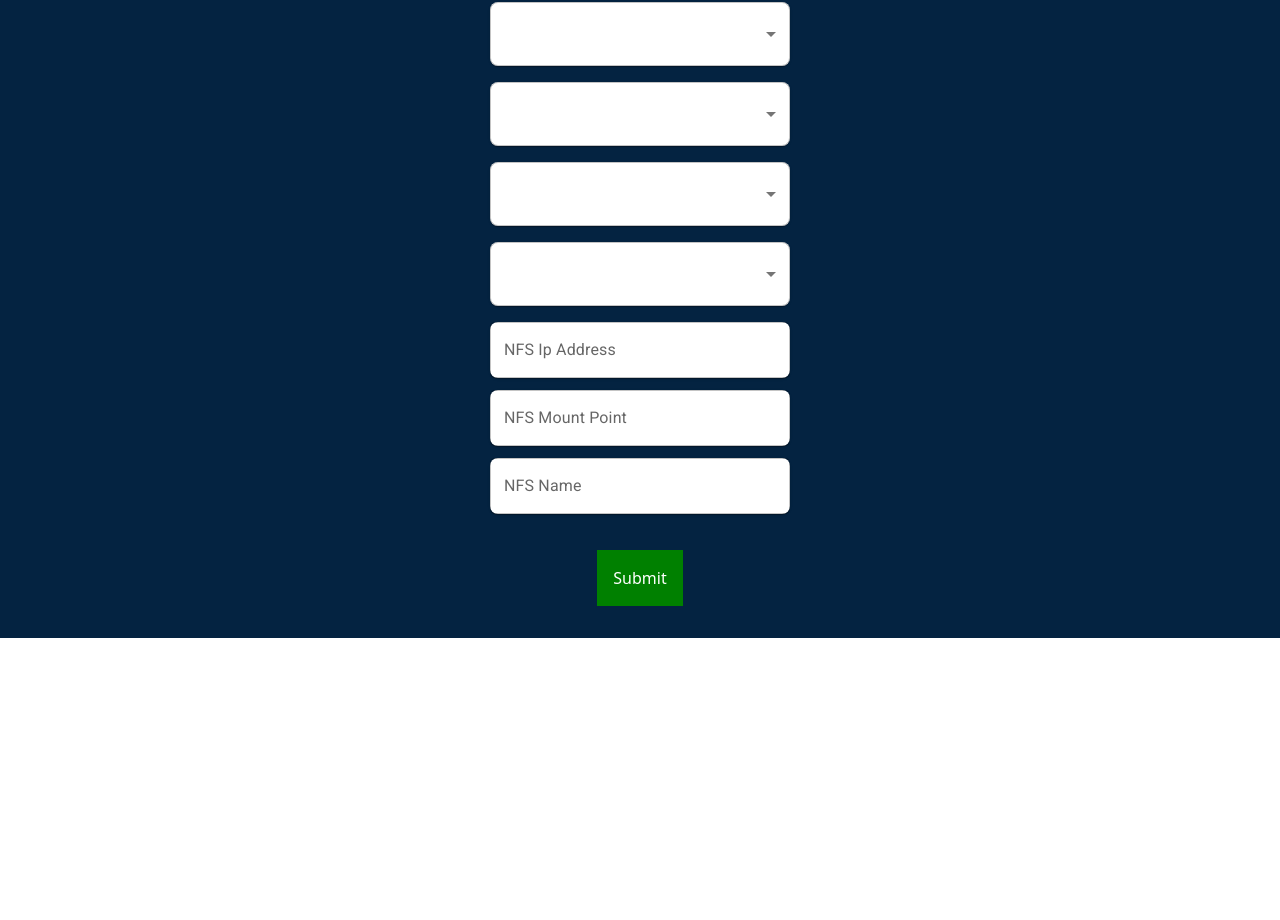
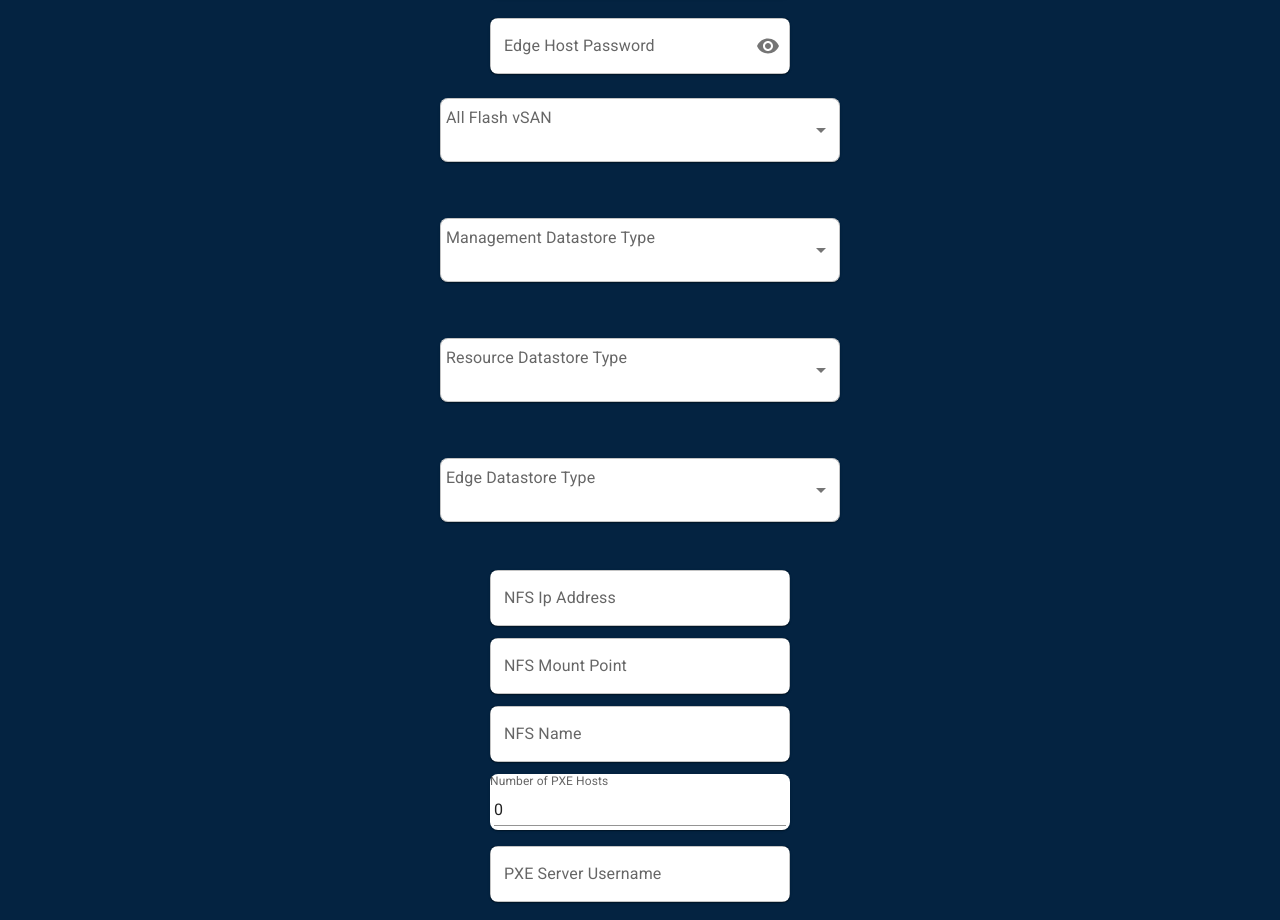
Before and after one commit to karthikmudunuru/raid, a React (Create React App) app: page /infra in a window 1280 px wide. Shown: the part 1030-1950 px from the top of the page. Before the commit the page ends 1668 px from the top, so only its background shows below. Built offline with nearby package versions, Linux system fonts and the light colour scheme.

Commit message:
Fixed schema

```diff
--- a/src/App.css
+++ b/src/App.css
@@ -6,6 +6,8 @@
   display: none;
   background-color: #2b669c;
 }
+
+
 
 .formBox {
   height: '100%';
--- a/src/components/MyDropdown.js
+++ b/src/components/MyDropdown.js
@@ -2,6 +2,8 @@ import React from 'react';
 import { useFormContext, Controller } from "react-hook-form";
 import Select from '@mui/material/Select';
 import MenuItem from '@mui/material/MenuItem';
+import InputLabel from '@mui/material/InputLabel';
+import FormControl from '@mui/material/FormControl';
 
 
 const MyDropdown = ({id, label,options}) =>{
@@ -20,7 +22,8 @@ return (
         name={id}
         control={control}
         render={({ field }) =>
-          <div>
+        <FormControl sx={{ m: 1, minWidth: 400 }}>
+              <InputLabel id={`${label}${id}`}>{label}</InputLabel>
               <Select
               {...field}
               label={label}
@@ -30,7 +33,7 @@ return (
                     bgcolor: 'white',
                     boxShadow: 1,
                     borderRadius: 2,
-                minWidth: 300,
+                    minWidth: 400,
                     margin: "8px",
                     padding:"4px"
                   }}
@@ -39,7 +42,7 @@ return (
               {menuItems}
             </Select>
             <br/>
-        </div>
+            </FormControl>
         }
       />
     </div>
--- a/src/components/MyFieldArray.js
+++ b/src/components/MyFieldArray.js
@@ -1,25 +1,16 @@
 import React, {useEffect} from 'react';
 import TextField from '@mui/material/TextField';
 import { useFormContext, Controller,useFieldArray} from "react-hook-form";
+import {ipv4format} from '../store/constants';
 
 
-const ipv4format = /^(25[0-5]|2[0-4][0-9]|[01]?[0-9][0-9]?)\.(25[0-5]|2[0-4][0-9]|[01]?[0-9][0-9]?)\.(25[0-5]|2[0-4][0-9]|[01]?[0-9][0-9]?)\.(25[0-5]|2[0-4][0-9]|[01]?[0-9][0-9]?)$/;
+//const ipv4format = /^(25[0-5]|2[0-4][0-9]|[01]?[0-9][0-9]?)\.(25[0-5]|2[0-4][0-9]|[01]?[0-9][0-9]?)\.(25[0-5]|2[0-4][0-9]|[01]?[0-9][0-9]?)\.(25[0-5]|2[0-4][0-9]|[01]?[0-9][0-9]?)$/;
 
-const MyFieldArray = ({label, count,array_name}) =>{
+const MyFieldArray = ({label, count,array_name}) => {
 
-  const { control,  formState :{errors}, watch} = useFormContext();
+  const { control,  formState :{errors}, watch, setValue} = useFormContext();
 
-  const { fields, append, update,replace} = useFieldArray({control,name: array_name});
-  /*const watchFieldArray = watch(array_name);
-  const controlledFields = fields.map((field, index) => {
-    return {
-      ...field,
-      ...watchFieldArray[index]
-    };
-  });*/
-
-
-  //const watching =  useWatch({name:array_name,control})
+  const { fields, update,replace} = useFieldArray({control,name: array_name});
 
 
   var values=[]
@@ -29,51 +20,42 @@ const MyFieldArray = ({label, count,array_name}) =>{
       values.push({n:element_id,l:element_label,value:''})
   }
 
-  console.log("field array values is ", values);
-  console.log("fields is ", fields);
-  //console.log("controlled fields is", controlledFields);
-  //console.log("watching is",watching);
+  //console.log("field array values is ", values);
+  //console.log("fields is ", fields);
+
 
   useEffect(()=>{
 
-        for(let i=0;i<values.length;i++){
-          update(i,values[i])
-        }
-
+        replace(values)
     },[count]);
 
-    console.log("errors is", errors);
+   // console.log("errors is", errors);
 
-  // <MyTextField key={`${id}${item}`} label={`${label}${item}`} id={`${id}${item}`} />
-  //label={`${array_name}.${index}.label`}
-// {errors[item.name]?.type === 'required' && <p> This field is required </p>}
-//rules={{required :true, pattern: ipv4format}}
-/*
-<TextField
-             {...field}
-              key={field.id}
-              label={item.l}
-              error={!!errors[array_name]?.[index]}
-              variant="outlined"
-              helperText={errors[array_name]?.[index] ? errors[array_name]?.[index]?.message : ''}
-              margin="dense"
-              sx={{
-                bgcolor: 'white',
-                boxShadow: 1,
-                borderRadius: 2,
-                minWidth: 300
-              }}
-              />
-              <br/>
-  */
 
-    const handleChange = (index,event) =>{
-      const element_id = array_name + "_" + index;
-      const element_label = label + " " + (index+1);
-      const value= event.target.value;
-      update(index,{n:element_id,l:element_label,value:value})
 
+  const handleBlur = (index,event) =>{
+    const value= event.target.value;
+    if(index==0){
+        if(value.match(ipv4format)){
+          const pole = value.lastIndexOf(".");
+          const last = parseInt(value.slice(pole+1));
+          console.log("first ipv4 field is ",last);
+          values[0].value=value;
+          const prefix= value.slice(0,pole);
+          for(let i=1;i<count;i++){
+            const val = last + i;
+            const ip = prefix + "." + val;
+            const name= array_name + "_" + i;
+            console.log("name and value is ", name,ip);
+            setValue(name,ip);
+          }
+          //console.log("Values is",values);
+          //replace(values);
+        }
+      }
     }
+
+
 
 return (
 
@@ -100,11 +82,9 @@ return (
                   borderRadius: 2,
                   minWidth: 300
                 }}
-                value={field.value|| ''}
-
-
-
-                />
+                value={field.value || ""}
+                onBlur={(event) => handleBlur(index,event)}
+               />
 
 
             </div>
@@ -121,3 +101,45 @@ return (
 };
 
 export default MyFieldArray  ;
+
+  // <MyTextField key={`${id}${item}`} label={`${label}${item}`} id={`${id}${item}`} />
+  //label={`${array_name}.${index}.label`}
+// {errors[item.name]?.type === 'required' && <p> This field is required </p>}
+//rules={{required :true, pattern: ipv4format}}
+/*
+<TextField
+             {...field}
+              key={field.id}
+              label={item.l}
+              error={!!errors[array_name]?.[index]}
+              variant="outlined"
+              helperText={errors[array_name]?.[index] ? errors[array_name]?.[index]?.message : ''}
+              margin="dense"
+              sx={{
+                bgcolor: 'white',
+                boxShadow: 1,
+                borderRadius: 2,
+                minWidth: 300
+              }}
+              />
+              <br/>
+  */
+   /*const watchFieldArray = watch(array_name);
+  const controlledFields = fields.map((field, index) => {
+    return {
+      ...field,
+      ...watchFieldArray[index]
+    };
+  });*/
+
+
+  //const watching =  useWatch({name:array_name,control})
+   //console.log("controlled fields is", controlledFields);
+  //console.log("watching is",watching);
+
+    /*  const handleChange = (index,event) =>{
+      const element_id = array_name + "_" + index;
+      const element_label = label + " " + (index+1);
+      const value= event.target.value;
+      update(index,{n:element_id,l:element_label,value:value})
+      }*/
--- a/src/components/MyNavbar.module.css
+++ b/src/components/MyNavbar.module.css
@@ -6,8 +6,9 @@
     justify-content: space-between;
     align-items: center;
     background-color: #012c55;
-    position: sticky;
+    position: absolute;
     top:0%;
+    margin-bottom: 10em;
 
 
   }
--- a/src/components/MyTextField.js
+++ b/src/components/MyTextField.js
@@ -30,7 +30,8 @@ return (
                 boxShadow: 1,
                 borderRadius: 2,
                 minWidth: 300,
-            }}
+
+              }}
 
               />
 
--- a/src/pages/Infra.js
+++ b/src/pages/Infra.js
@@ -9,18 +9,19 @@ import { useDispatch } from 'react-redux';
 import { infraActions } from '../store/infra';
 import { yupResolver } from '@hookform/resolvers/yup';
 import * as yup from "yup";
-import { myTextAreaStyle,submitStyle,migration_options,pod_options,data_options,vsan_options } from '../store/constants';
+import { myTextAreaStyle,submitStyle,migration_options,pod_options,data_options,vsan_options,mainStyle,ipv4format } from '../store/constants';
 
-const ipv4format = /^(25[0-5]|2[0-4][0-9]|[01]?[0-9][0-9]?)\.(25[0-5]|2[0-4][0-9]|[01]?[0-9][0-9]?)\.(25[0-5]|2[0-4][0-9]|[01]?[0-9][0-9]?)\.(25[0-5]|2[0-4][0-9]|[01]?[0-9][0-9]?)$/;
+// mgmt_array_0: yup.string().required().matches(ipv4format,{message : "Enter a valid IP address"}),
+
 const schema = yup.object({
 
-    infra_dns: yup.string().required().matches(ipv4format,{message : "Enter a valid IP address"}),
-    infra_ntp: yup.string().required().matches(ipv4format,{message : "Enter a valid IP address"}),
-    infra_domain: yup.string().required(),
+    infra_dns: yup.string().required("This is a required field").matches(ipv4format,{message : "Enter a valid IP address"}),
+    infra_ntp: yup.string().required("This is a required field").matches(ipv4format,{message : "Enter a valid IP address"}),
+    infra_domain: yup.string().required("This is a required field"),
     infra_migration: yup.string(),
     infra_mgmt_count: yup.number().default(0),
-    mgmt_host_user: yup.string().required(),
-    mgmt_host_password: yup.string().required(),
+    mgmt_host_user: yup.string().required("This is a required field"),
+    mgmt_host_password: yup.string().required("This is a required field"),
     res_host_user: yup.string(),
     res_host_password: yup.string(),
     edge_host_user: yup.string(),
@@ -35,10 +36,11 @@ const schema = yup.object({
     infra_nfs_name: yup.string(),
     infra_res_count: yup.number().default(0),
     infra_edge_count: yup.number().default(0),
-    mgmt_array: yup.array().of(yup.string("Enter a valid IP address").required("This is a required field" ).matches(ipv4format,{message : "Enter a valid IP address"})),
-    res_array: yup.array().of(yup.string("Enter a valid IP address").required("This is a required field" ).matches(ipv4format,{message : "Enter a valid IP address"})),
-    edge_array: yup.array().of(yup.string("Enter a valid IP address").required("This is a required field").matches(ipv4format,{message : "Enter a valid IP address"})),
-    mgmt_array_0: yup.string().required().matches(ipv4format,{message : "Enter a valid IP address"}),
+    mgmt_array: yup.array().of(yup.string("Enter a valid IP address").transform((value, originalValue) => value["value"]).required("This is a required field" ).matches(ipv4format,{message : "Enter a valid IP address"})),
+    res_array: yup.array().of(yup.string("Enter a valid IP address").transform((value, originalValue) => value["value"]).required("This is a required field" ).matches(ipv4format,{message : "Enter a valid IP address"})),
+    edge_array: yup.array().of(yup.string("Enter a valid IP address").transform((value, originalValue) => value["value"]).required("This is a required field").matches(ipv4format,{message : "Enter a valid IP address"})),
+    pxe_array:  yup.array().of(yup.string("Enter a valid IP address").transform((value, originalValue) => value["value"]).required("This is a required field").matches(ipv4format,{message : "Enter a valid IP address"})),
+
 
   }).required();
 
@@ -53,6 +55,7 @@ const Infra= () => {
     const [showmgmt,setShowmgmt] = useState(false);
     const [showres,setShowres] = useState(false);
     const [showedge,setShowedge] = useState(false);
+    const [showpxe,setShowpxe] = useState(false);
 
     const dispatch = useDispatch();
     const methods = useForm({
@@ -74,15 +77,17 @@ const Infra= () => {
             mgmt_datastore:'',
             res_datastore:'',
             edge_datastore:'',
-            pod_design:'',
+            pod_design:'2POD',
             infra_nfs_ip:'',
             infra_nfs_mountpoint:'',
             infra_nfs_name:'',
             infra_res_count:0,
             infra_edge_count:0,
+            infra_pxe_count:0,
             mgmt_array:[],
             res_array:[],
-            edge_array:[]
+            edge_array:[],
+            pxe_array:[]
         }
       });
 
@@ -124,6 +129,13 @@ const Infra= () => {
     }
 
 
+    const pxe_count = methods.watch("infra_pxe_count",0)
+    //console.log("watching",mgmt_count);
+    if (parseInt(pxe_count)>0 && !showpxe){
+      setShowpxe(true);
+
+    }
+
     useEffect(()=>{
 
 
@@ -157,42 +169,42 @@ const Infra= () => {
         }
     },[dispatch,methods.watch]);
 
-    const onSubmit = data => console.log(data);
+    const onSubmit = data => {console.log(data);}
 
 
 
- /*
 
-        <MyDropdown  label="Design" id="pod_design"  options={pod_options} getValue={(data)=> fetchValueHandler(data)}/>
-        <NumberField label= "Number of Edge Hosts" id="infra_edge_count" ref={EdgeCountRef} generate_label="EdgeHost Ip" generate_id="edge_host_ip"/>
-        ref={MgmtCountRef}
+
+       // <MyDropdown  label="Design" id="pod_design"  options={pod_options} getValue={(data)=> fetchValueHandler(data)}/>
 
 
 
-        */
+
 
     return (
 
 
      <FormProvider {...methods}>
-     <form onSubmit={methods.handleSubmit(onSubmit)}>
 
+     <form style={mainStyle} onSubmit={methods.handleSubmit(onSubmit)}>
+        <br/><br/>
         <MyTextField label="DNS Server" id="infra_dns"  />
         <MyTextField  label="NTP Server" id="infra_ntp" />
         <MyTextField label="Infra Domain" id="infra_domain"  />
-        <MyDropdown label="Migrate Esxi Management Network from VSS to VDS" id="infra_migration" options={migration_options} />
 
-        <NumberField  label= "Number of Management Hosts" id="infra_mgmt_count" />
+        <MyDropdown label="Migrate Esxi Mgmt Network from VSS to VDS" id="infra_migration" options={migration_options} />
+
+        <NumberField  label= " Number of Management Hosts" id="infra_mgmt_count" />
         {showmgmt && <MyFieldArray count={parseInt(mgmt_count)}  label="Management Host Ip"   array_name="mgmt_array" />}
         <MyTextField label="Management Host User" id="mgmt_host_user" />
         <Password label="Management Host Password" id="mgmt_host_password" />
 
-        <NumberField label= "Number of Resource Hosts" id="infra_res_count"  />
+        <NumberField label= " Number of Resource Hosts" id="infra_res_count"  />
         {showres && <MyFieldArray count={parseInt(res_count)} label="Resource Host Ip"  array_name="res_array"/>}
         <MyTextField label="Resource Host User" id="res_host_user" />
         <Password label="Resource Host Password" id="res_host_password" />
 
-        <NumberField label= "Number of Edge Hosts" id="infra_edge_count"  />
+        <NumberField label= " Number of Edge Hosts" id="infra_edge_count"  />
         {showedge && <MyFieldArray count={parseInt(edge_count)} label="EdgeHost Ip" array_name="edge_array" />}
         <MyTextField label="Edge Host User" id="edge_host_user" />
         <Password label="Edge Host Password" id="edge_host_password" />
@@ -206,10 +218,16 @@ const Infra= () => {
         <MyTextField label="NFS Mount Point" id="infra_nfs_mountpoint" />
         <MyTextField label="NFS Name" id="infra_nfs_name" />
 
+        <NumberField label= " Number of PXE Hosts" id="infra_pxe_count"  />
+        {showpxe && <MyFieldArray count={parseInt(pxe_count)} label="PXE Server Ip" array_name="pxe_array" />}
+        <MyTextField label="PXE Server Username" id="pxe_username" />
+        <Password label="PXE Server Password" id="pxe_password" />
+
         <input type="submit"  style={submitStyle} />
 
 
   </form>
+
   </FormProvider>
 
     )
--- a/src/store/constants.js
+++ b/src/store/constants.js
@@ -1,13 +1,33 @@
+
+export const ipv4format = /^(25[0-5]|2[0-4][0-9]|[01]?[0-9][0-9]?)\.(25[0-5]|2[0-4][0-9]|[01]?[0-9][0-9]?)\.(25[0-5]|2[0-4][0-9]|[01]?[0-9][0-9]?)\.(25[0-5]|2[0-4][0-9]|[01]?[0-9][0-9]?)$/;
+
+
+export const mainStyle={
+    marginTop:'80px'
+};
+
+export const labelStyle={
+    color: '#AA01FF',
+    fontWeight:'bold',
+    fontSize:'18px',
+    letterSpacing:"1px"
+}
+
+
+
 export const submitStyle={
         border: 'none',
         color: 'white',
-        backgroundColor:'green',
+        backgroundColor:'#8d06ba',
         margin: '2em',
         padding: '1em',
         textAlign: 'center',
-        display: 'inlineBlock',
         transitionDuration: '0.4s',
-        cursor: 'pointer'
+        cursor: 'pointer',
+        textTransform:'uppercase',
+        letterSpacing:'5px',
+        fontWeight:'bold',
+        fontSize:'16px'
 
 };
 
```
Also changed, not shown: src/components/MyRadio.js (added, +54 -0 lines), src/index.css (+6 -1 lines), src/components/Ipv4Field.css (indentation only). Lines whose indentation alone changed are shown as unchanged.
